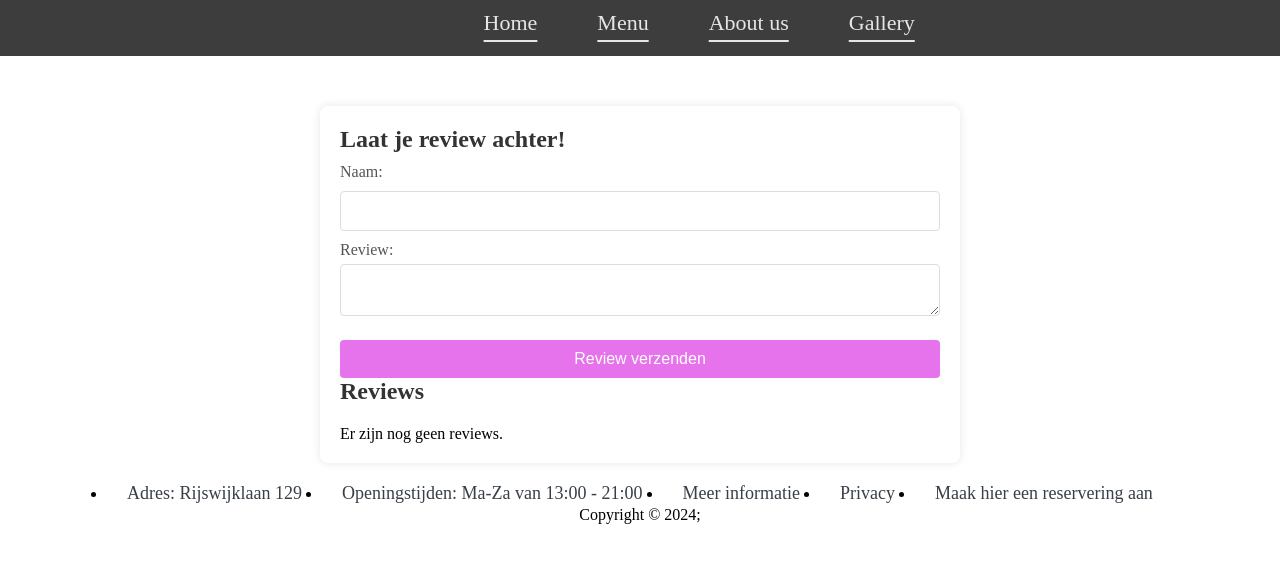
After one commit to 6030559/sushi-project, a PHP site: page /reviewSushi.php in a window 1280 px wide. The commit adds this page. Shown: the top 563 px of the page. Run offline with PHP 8.4, Linux system fonts and the light colour scheme.

Commit message:
heb een review pagina gemaakt
heb met php ervoor gezorgd dat de reviews op de webiste komen met datum en de tijd

```diff
--- a/css/style.css
+++ b/css/style.css
@@ -99,6 +99,8 @@ footer > p{
     margin-left: 45px;
     margin-bottom: 50px;
 }
+
+/* hier grid area's toevoegen voor menu pagina */
 
 #fotoGerechten {
     width: auto;
@@ -686,7 +688,7 @@ button {
     grid-template-rows: repeat(2, auto);
     gap: 20px;
     padding: 25px;
-    max-width: 1200px;
+    width: 1200px;
     margin: auto;
 }
 
@@ -699,3 +701,62 @@ button {
 .arrangementItem:hover {
    transition: 0.3s;
 }
+
+/* review pagina */
+
+.layoutReview {
+    display: flex;
+    justify-content: center;
+    align-items: center;
+    margin-top: 50px;
+}
+
+.reviewContainer {
+    background-color: white;
+    padding: 20px;
+    border-radius: 8px;
+    box-shadow: 0 0 10px rgba(0, 0, 0, 0.1);
+    max-width: 600px;
+    width: 100%;
+}
+
+h1, h2 {
+    color: #333;
+}
+
+label {
+    display: block;
+    margin-bottom: 5px;
+    color: #555;
+}
+
+input[type="text"], textarea {
+    width: 100%;
+    padding: 10px;
+    border: 1px solid #ddd;
+    border-radius: 4px;
+    box-sizing: border-box;
+}
+
+button {
+    background-color: #d615dd98;
+    color: white;
+    border: none;
+    padding: 10px 20px;
+    cursor: pointer;
+    border-radius: 4px;
+}
+
+button:hover {
+    background-color: rgb(72, 14, 126);
+}
+
+.reviews {
+    margin-top: 20px;
+}
+
+.review {
+    background-color: #f9f9f9;
+    padding: 10px;
+    border-radius: 4px;
+}
--- /dev/null
+++ b/reviewSushi.php
@@ -0,0 +1,80 @@
+<!DOCTYPE html>
+<html lang="nl">
+<head>
+    <meta charset="UTF-8">
+    <meta name="viewport" content="width=device-width, initial-scale=1.0">
+    <title>Sushi / Reviews / Restaurant</title>
+    <link rel="stylesheet" href="css/style.css">
+</head>
+<body>
+    <header>
+        <nav>
+            <a href="index.html">Home</a>
+            <a href="menu.html">Menu</a>
+            <a href="about us.html">About us</a>
+            <a href="gallery.html">Gallery</a>
+        </nav>
+    </header>
+
+    <main>
+        <div class="layoutReview">
+        <section class="reviewContainer">
+            <h1>Laat je review achter!</h1>
+
+            <form action="submit_review.php" method="POST">
+                <article>
+                    <label for="name">Naam:</label>
+                    <input type="text" id="name" name="name" required>
+                </article>
+                <article>
+                    <label for="review">Review:</label>
+                    <textarea id="review" name="review" required></textarea>
+                </article>
+                <button type="submit">Review verzenden</button>
+            </form>
+
+            <h2>Reviews</h2>
+
+            <article class="reviews">
+                <?php
+                    $file = 'reviews.txt';
+
+                    if (file_exists($file) && filesize($file) > 0) {
+                        $reviews = file($file);
+
+                        foreach ($reviews as $review) {
+                            echo "<article class='review'>" . nl2br(htmlspecialchars($review)) . "</article>";
+                        }
+                    } else {
+                        echo "<p>Er zijn nog geen reviews.</p>";
+                    }
+                ?>
+            </article>
+        </section>
+        </div>
+    </main>
+
+    <footer>
+        <section class="footercontainer">
+            <section class="icons">
+                <a href=""><i class="fa-brands fa-facebook"></i></a>
+                <a href=""><i class="fa-brands fa-instagram"></i></a>
+                <a href=""><i class="fa-brands fa-twitter"></i></a>
+                <a href=""><i class="fa-brands fa-google-plus"></i></a>
+            </section>
+            <section class="footernav">
+                <ul>
+                    <li><a href="">Adres: Rijswijklaan 129</a></li>
+                    <li><a href="">Openingstijden: Ma-Za van 13:00 - 21:00</a></li>
+                    <li><a href="">Meer informatie</a></li>
+                    <li><a href="avg.html">Privacy</a></li>
+                    <li><a href="reserveren.html">Maak hier een reservering aan</a></li>
+                </ul>
+            </section>
+            <section class="footerboden">
+                <p>Copyright &copy; 2024;</p>
+            </section>
+        </section>
+    </footer>
+</body>
+</html>
```
Also changed, not shown: submit_review.php (added, +15 -0 lines), reviews.txt (added).
